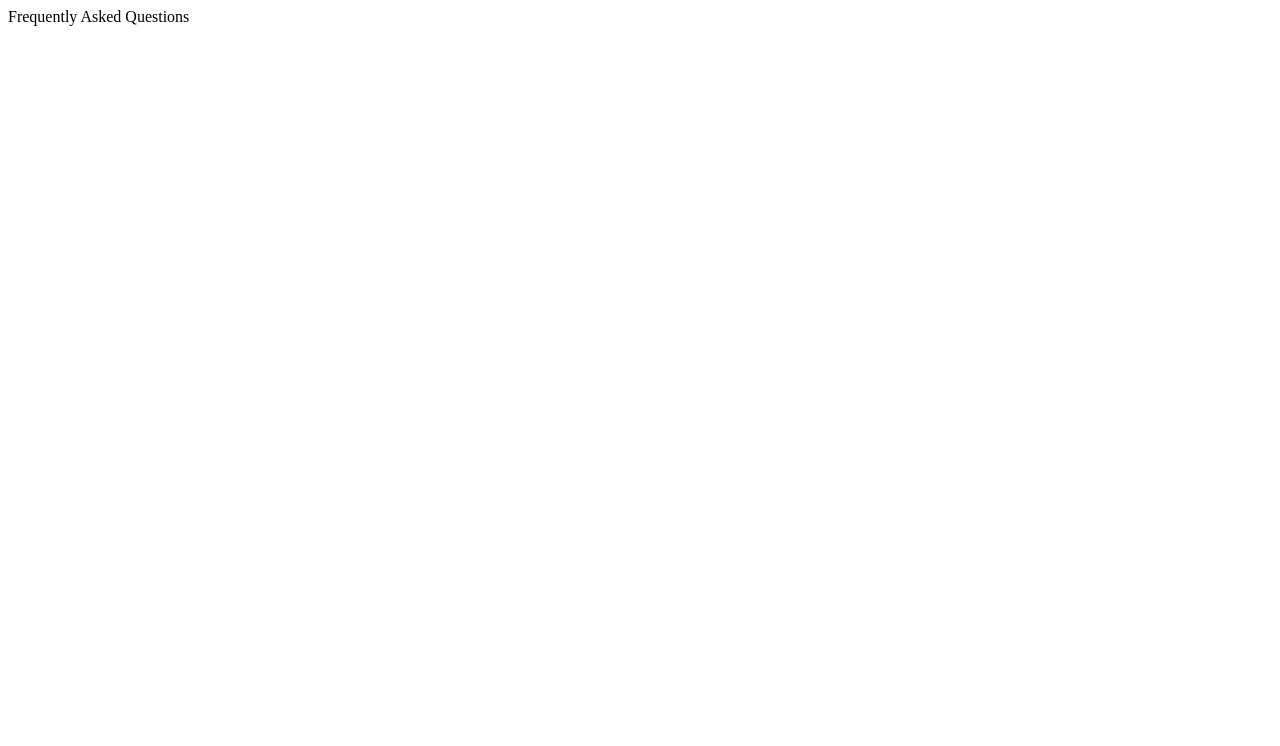
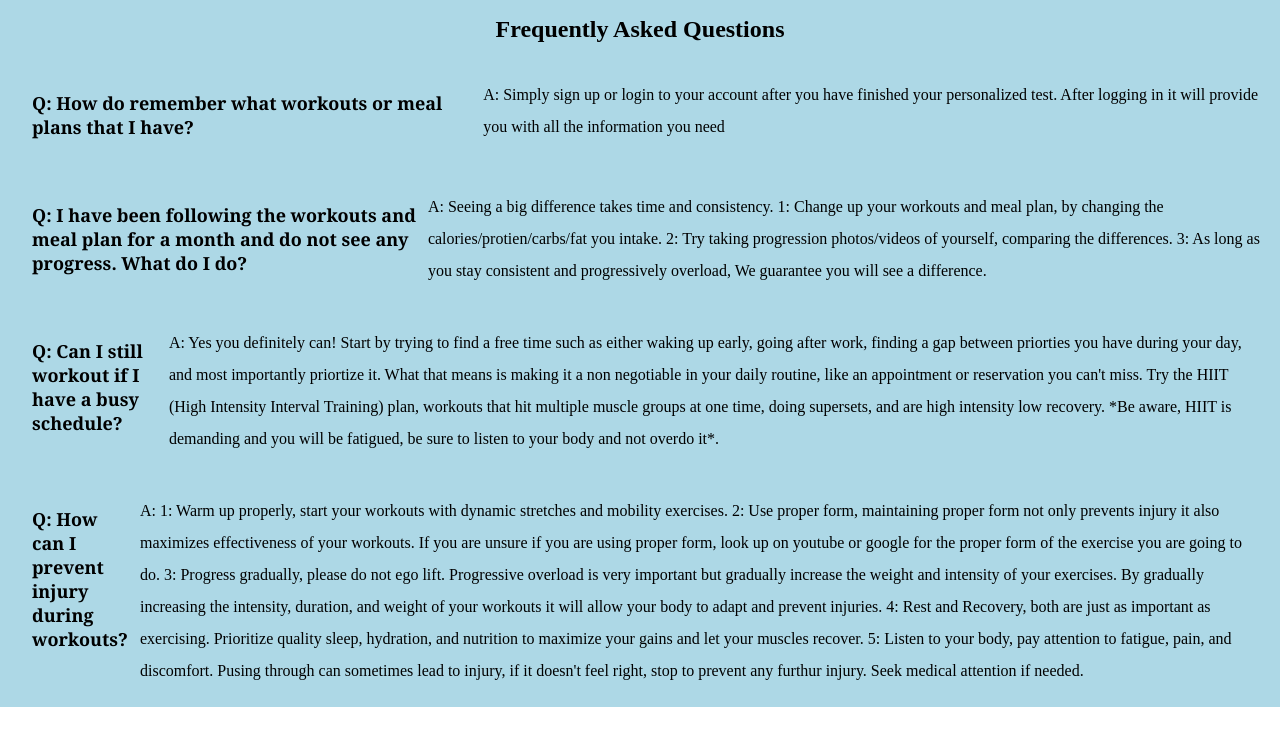
Before and after one commit to georgetsai2028/Landing-Page, a plain HTML site: page faq/faq.html in a window 1280 px wide. Drawn offline with Linux system fonts and the light colour scheme.

Commit message:
finished frequently asked questions page, complete rest and make interactive using javascript

```diff
--- a/faq/faq.css
+++ b/faq/faq.css
@@ -1,10 +1,50 @@
-header{
+body {
+    margin: 0;
+}
+
+.header{
     display: flex;
     justify-content: center;
     font-size: 24px;
     font-weight: 600;
+    margin-top: 8px;
+    padding: 8px;
+    margin-bottom: 8px;
 }
 
-hero {
+.hero
+{
+    display: flex;
     background-color: lightblue;
 }
+
+.container-2 {
+    display: flex;
+    padding: 20px;
+}
+
+.container-3 {
+    display: flex;
+    padding: 20px;
+}
+.container-4 {
+    display: flex;
+    padding: 20px;
+}
+.container-5 {
+    display: flex;
+    padding: 20px;
+}
+
+.question {
+    display: flex;
+    padding: 12px;
+    font-family:Georgia;
+    font-size: 18px;
+    font-weight: 800;
+}
+
+.answer {
+    display: flex;
+    line-height: 2;
+}
--- a/faq/faq.html
+++ b/faq/faq.html
@@ -11,8 +11,24 @@
         <div class="hero">
         <div class="container-1">
             <div class="header"> Frequently Asked Questions</div>
-            <div class=""
-        </div>
+            <div class="container-2">
+                <div class="question"> Q: How do remember what workouts or meal plans that I have?</div>
+                <div class="answer"> A: Simply sign up or login to your account after you have finished your personalized test. After logging in it will provide you with all the information you need</div>
+            </div>
+            <div class="container-3">
+            <div class="question"> Q: I have been following the workouts and meal plan for a month and do not see any progress. What do I do?</div>
+            <div class="answer"> A: Seeing a big difference takes time and consistency.
+                1: Change up your workouts and meal plan, by changing the calories/protien/carbs/fat you intake. 2: Try taking progression photos/videos of yourself, comparing the differences. 3: As long as you stay consistent and progressively overload, We guarantee you will see a difference.</div>
+            </div>
+            <div class="container-4">
+            <div class="question"> Q: Can I still workout if I have a busy schedule?</div>
+            <div class="answer"> A: Yes you definitely can! Start by trying to find a free time such as either waking up early, going after work, finding a gap between priorties you have during your day, and most importantly priortize it. What that means is making it a non negotiable in your daily routine, like an appointment or reservation you can't miss. Try the HIIT (High Intensity Interval Training) plan, workouts that hit multiple muscle groups at one time, doing supersets, and are high intensity low recovery. *Be aware, HIIT is demanding and you will be fatigued, be sure to listen to your body and not overdo it*.</div>
+            </div>
+            <div class="container-5">
+            <div class="question"> Q: How can I prevent injury during workouts?</div>
+            <div class="answer"> A: 1: Warm up properly, start your workouts with dynamic stretches and mobility exercises. 2: Use proper form, maintaining proper form not only prevents injury it also maximizes effectiveness of your workouts. If you are unsure if you are using proper form, look up on youtube or google for the proper form of the exercise you are going to do. 3: Progress gradually, please do not ego lift. Progressive overload is very important but gradually increase the weight and intensity of your exercises. By gradually increasing the intensity, duration, and weight of your workouts it will allow your body to adapt and prevent injuries. 4: Rest and Recovery, both are just as important as exercising. Prioritize quality sleep, hydration, and nutrition to maximize your gains and let your muscles recover. 5: Listen to your body, pay attention to fatigue, pain, and discomfort. Pusing through can sometimes lead to injury, if it doesn't feel right, stop to prevent any furthur injury. Seek medical attention if needed.</div>
+            </div>
+            </div>
         </div>
 
     </body>
```
